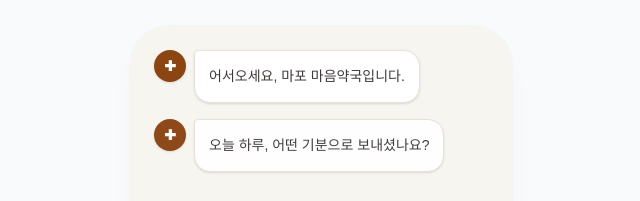
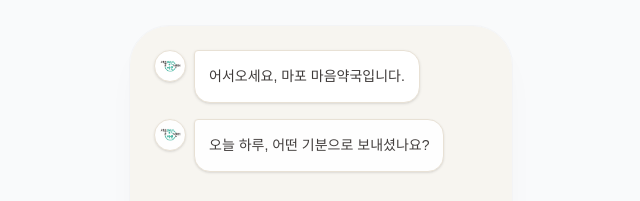
Before and after one commit to dayainow/youthrx-app, a React (Vite) app: page / in a window 1280 px wide. Both pictures are taken after a click on the button "처방 시작하기". Shown: the top 201 px of the page, without its empty margins (319-959 px from the left). Built offline with nearby package versions, Linux system fonts and the light colour scheme; no server answers; a web font is replaced by a local one.

Commit message:
style: replace generic chat avatar with Mapo Youth Center logo

```diff
--- a/src/components/QuestionScreen.tsx
+++ b/src/components/QuestionScreen.tsx
@@ -2,6 +2,7 @@ import { useState, useEffect, useRef } from 'react';
 import type { UserEmotion, UserState, UserConcern } from '../hooks/usePrescription';
 import { Sun, Meh, BatteryWarning, Moon, Briefcase, Home, Wallet, Heart, BookOpen, Target, Building2, Rocket, Coffee } from 'lucide-react';
 import useSound from 'use-sound';
+import mapoLogo from '../assets/mapo_logo.png';
 
 interface Props {
   step: number;
@@ -126,8 +127,8 @@ export const QuestionScreen = ({ step, userEmotion, setUserEmotion, setUserState
         {messages.map((msg) => (
           <div key={msg.id} className={`flex ${msg.sender === 'user' ? 'justify-end' : 'justify-start'} animate-fade-in`}>
             {msg.sender === 'pharmacist' && (
-              <div className="w-8 h-8 rounded-full bg-[#8B4513] text-white flex items-center justify-center font-bold text-sm mr-2 shrink-0 shadow-sm">
-                ✚
+              <div className="w-8 h-8 rounded-full bg-white flex items-center justify-center mr-2 shrink-0 shadow-sm border border-[#E8E1D5] overflow-hidden">
+                <img src={mapoLogo} alt="약사" className="w-full h-full object-contain p-1" />
               </div>
             )}
             <div
@@ -144,8 +145,8 @@ export const QuestionScreen = ({ step, userEmotion, setUserEmotion, setUserState
 
         {isTyping && (
           <div className="flex justify-start animate-fade-in">
-            <div className="w-8 h-8 rounded-full bg-[#8B4513] text-white flex items-center justify-center font-bold text-sm mr-2 shrink-0 shadow-sm">
-              ✚
+            <div className="w-8 h-8 rounded-full bg-white flex items-center justify-center mr-2 shrink-0 shadow-sm border border-[#E8E1D5] overflow-hidden">
+              <img src={mapoLogo} alt="약사" className="w-full h-full object-contain p-1" />
             </div>
             <div className="bg-white px-4 py-3.5 rounded-2xl rounded-tl-sm border border-[#E8E1D5] shadow-sm flex items-center space-x-1">
               <div className="w-1.5 h-1.5 bg-gray-400 rounded-full animate-bounce" style={{ animationDelay: '0ms' }}></div>
```
